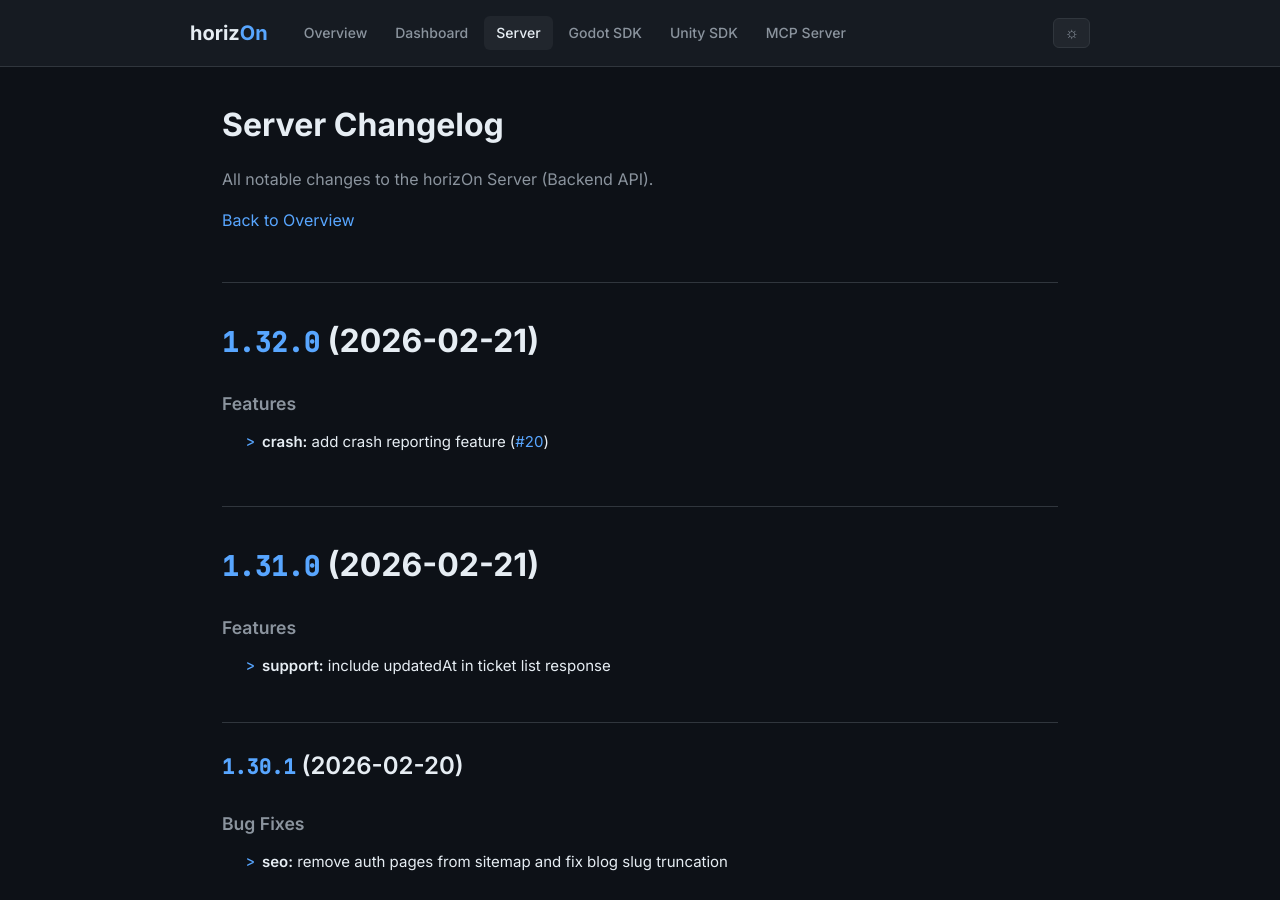
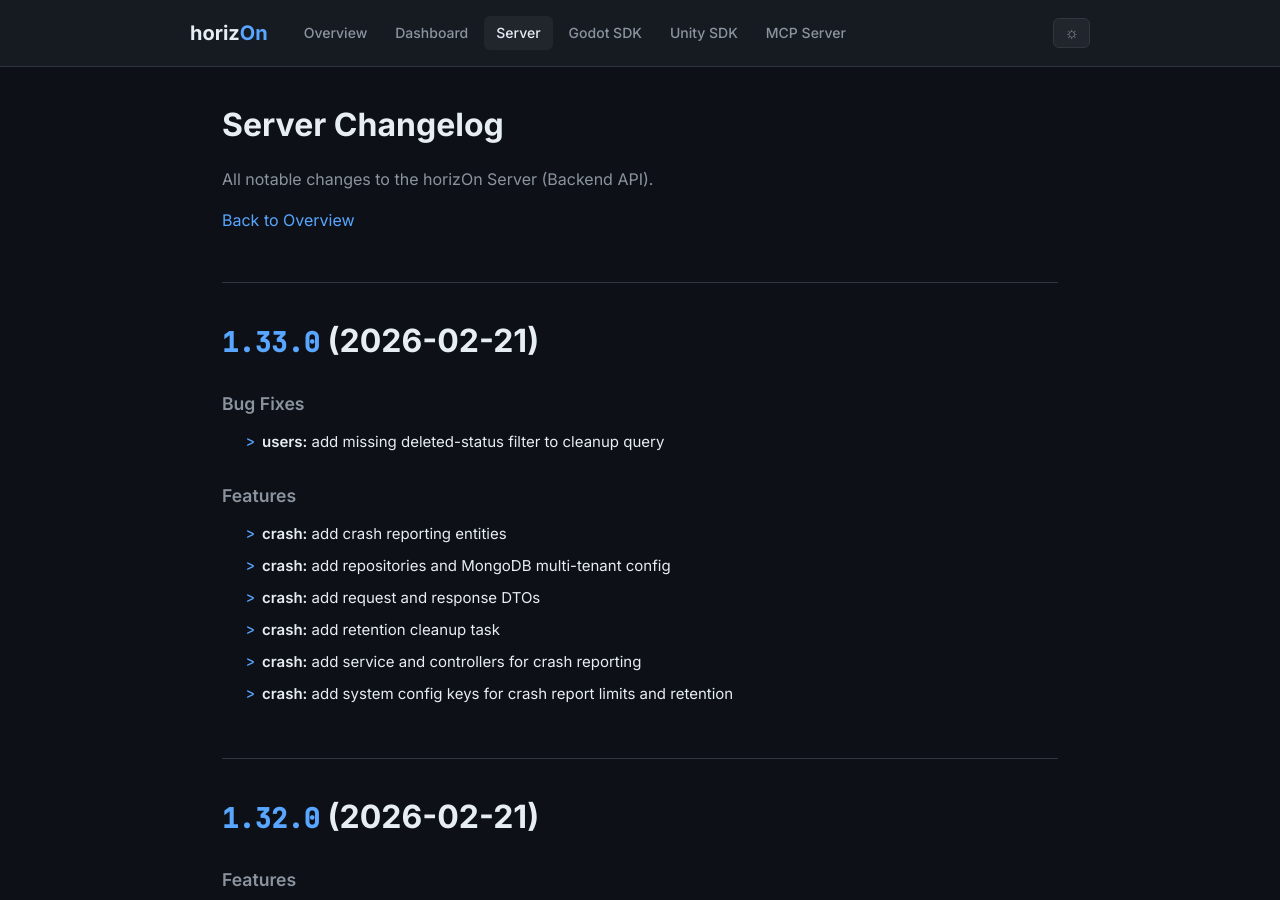
Before and after one commit to ProjectMakersDE/horizOn-Changelog, a Jekyll site: the page built from server-changelog.md, in a window 1280 px wide and 900 px high. Built offline with Jekyll 4.4.1, drawn with Linux system fonts in a browser that asks for light colours.

Commit message:
chore: sync changelogs [skip ci]

```diff
--- a/server-changelog.md
+++ b/server-changelog.md
@@ -8,6 +8,23 @@ title: Server Changelog
 All notable changes to the horizOn Server (Backend API).
 
 [Back to Overview](.)
+
+# [1.33.0](https://github.com/ProjectMakersDE/horizOn-Dashboard-Backend/compare/v1.32.0...v1.33.0) (2026-02-21)
+
+
+### Bug Fixes
+
+* **users:** add missing deleted-status filter to cleanup query ([03d8013](https://github.com/ProjectMakersDE/horizOn-Dashboard-Backend/commit/03d80130f2c579ac87370bbe7950136d7909a3a5))
+
+
+### Features
+
+* **crash:** add crash reporting entities ([7d401d9](https://github.com/ProjectMakersDE/horizOn-Dashboard-Backend/commit/7d401d9f50eb8b661c2735dc0192c8d662973640))
+* **crash:** add repositories and MongoDB multi-tenant config ([17a7127](https://github.com/ProjectMakersDE/horizOn-Dashboard-Backend/commit/17a7127660444c2f5b28abb5d92e78e1417031a9))
+* **crash:** add request and response DTOs ([862cb8a](https://github.com/ProjectMakersDE/horizOn-Dashboard-Backend/commit/862cb8a59a24874c4f53f76e3d24b8d333ebd575))
+* **crash:** add retention cleanup task ([39410ba](https://github.com/ProjectMakersDE/horizOn-Dashboard-Backend/commit/39410ba780c9e951053dec81e08a39a7d1c6088c))
+* **crash:** add service and controllers for crash reporting ([f3944fa](https://github.com/ProjectMakersDE/horizOn-Dashboard-Backend/commit/f3944fab9cfd8979b4037b1ca4bc5e13cbd19e2f))
+* **crash:** add system config keys for crash report limits and retention ([cbd37b8](https://github.com/ProjectMakersDE/horizOn-Dashboard-Backend/commit/cbd37b8d4b511dbb79484e7cbcd1ba27603670ba))
 
 # [1.32.0](https://github.com/ProjectMakersDE/horizOn-Dashboard-Backend/compare/v1.31.0...v1.32.0) (2026-02-21)
 
```
Also changed, not shown: index.md (+1 -1 lines).
